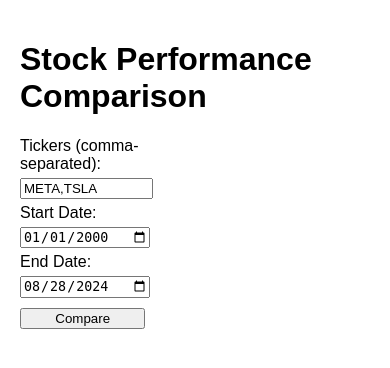
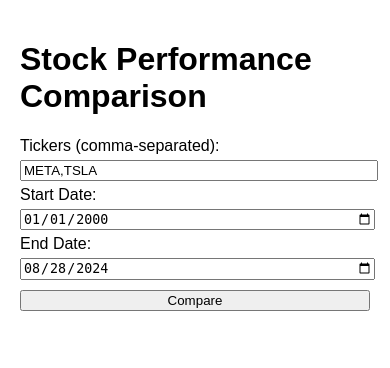
Before and after one commit to namuan/stock-pulse, a Flask app: page / in a window 390 px wide. Shown: the top 368 px of the page. Run offline with Flask 3, Linux system fonts and the light colour scheme.

Commit message:
feat: make layout responsive for smaller screens using media queries

```diff
--- a/templates/index.html
+++ b/templates/index.html
@@ -46,6 +46,16 @@
 
         th {
             background-color: #f2f2f2;
+        }
+        @media (max-width: 600px) {
+            .container {
+                flex-direction: column;
+            }
+
+            .form-container, .result-container {
+                max-width: 100%;
+                margin-right: 0;
+            }
         }
     </style>
 </head>
```
